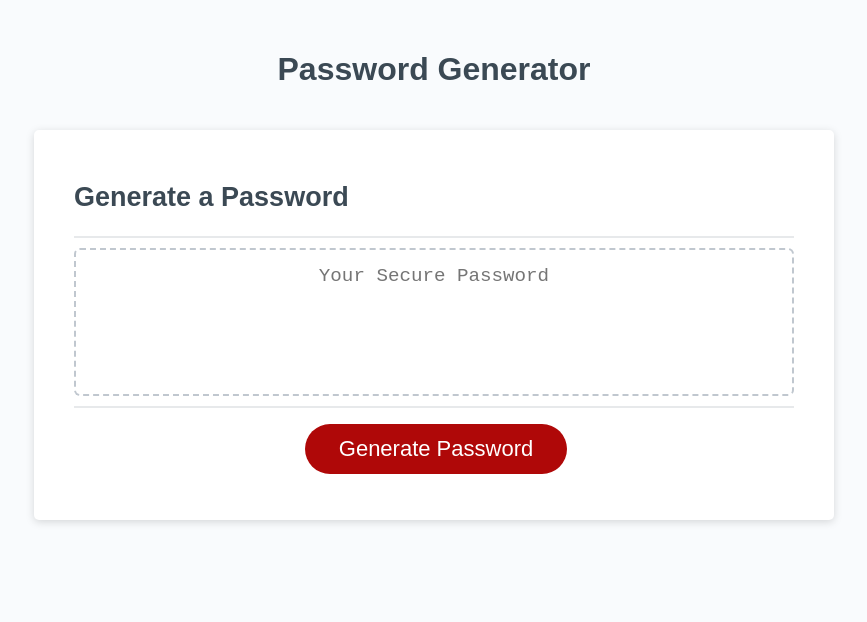
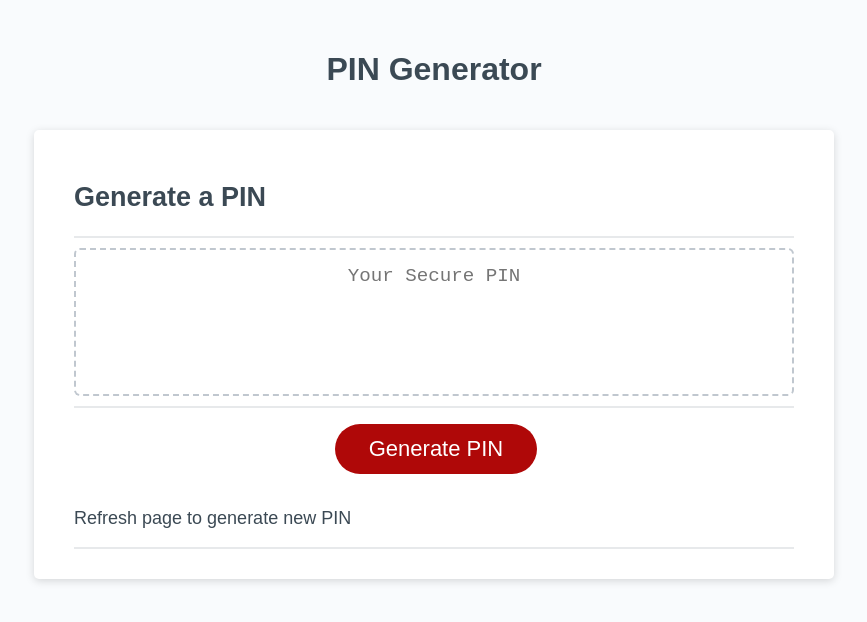
Before and after one commit to shane-sepeda/assignment-3-password-generator, a plain HTML site: page index.html in a window 1280 px wide. Shown: the whole page, without its empty margins (206-1073 px from the left). Drawn offline with Linux system fonts and the light colour scheme.

Commit message:
updating

```diff
--- a/index.html
+++ b/index.html
@@ -10,22 +10,25 @@
   <body>
     <div class="wrapper">
       <header>
-        <h1>Password Generator</h1>
+        <h1>PIN Generator</h1>
       </header>
       <div class="card">
         <div class="card-header">
-          <h2>Generate a Password</h2>
+          <h2>Generate a PIN</h2>
         </div>
         <div class="card-body">
           <textarea
             readonly
             id="password"
-            placeholder="Your Secure Password"
+            placeholder="Your Secure PIN"
             aria-label="Generated Password"
           ></textarea>
         </div>
         <div class="card-footer">
-          <button id="generate" class="btn">Generate Password</button>
+          <button id="generate" class="btn">Generate PIN</button>
+        </div>
+        <div class="card-header">
+            <p>Refresh page to generate new PIN<p>
         </div>
       </div>
     </div>
```
